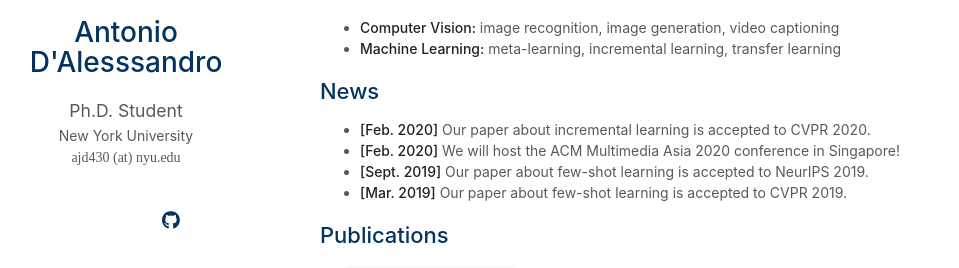
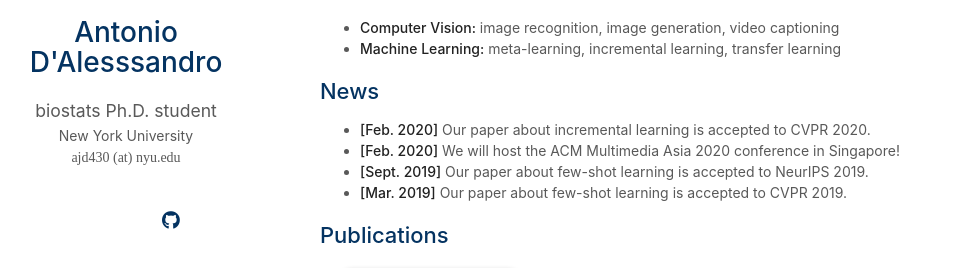
Before and after one commit to antoniod5836/antoniod5836.github.io, a Jekyll site: the page built from index.md, in a window 1280 px wide. Shown: the part 218-486 px from the top of the page, without its empty margins (150-1109 px from the left). Built offline with Jekyll 4.4.1, drawn with Linux system fonts in a browser that asks for light colours; a style sheet for code colours, icons or effects is not loaded; our own code applies the rules of GitHub Pages for plain Markdown files.

Commit message:
Update _config.yml

```diff
--- a/_config.yml
+++ b/_config.yml
@@ -1,6 +1,6 @@
 # Basic Information
 title: Antonio D'Alesssandro
-position: Ph.D. Student
+position: biostats Ph.D. student
 affiliation: New York University
 email: ajd430 (at) nyu.edu
 
```
